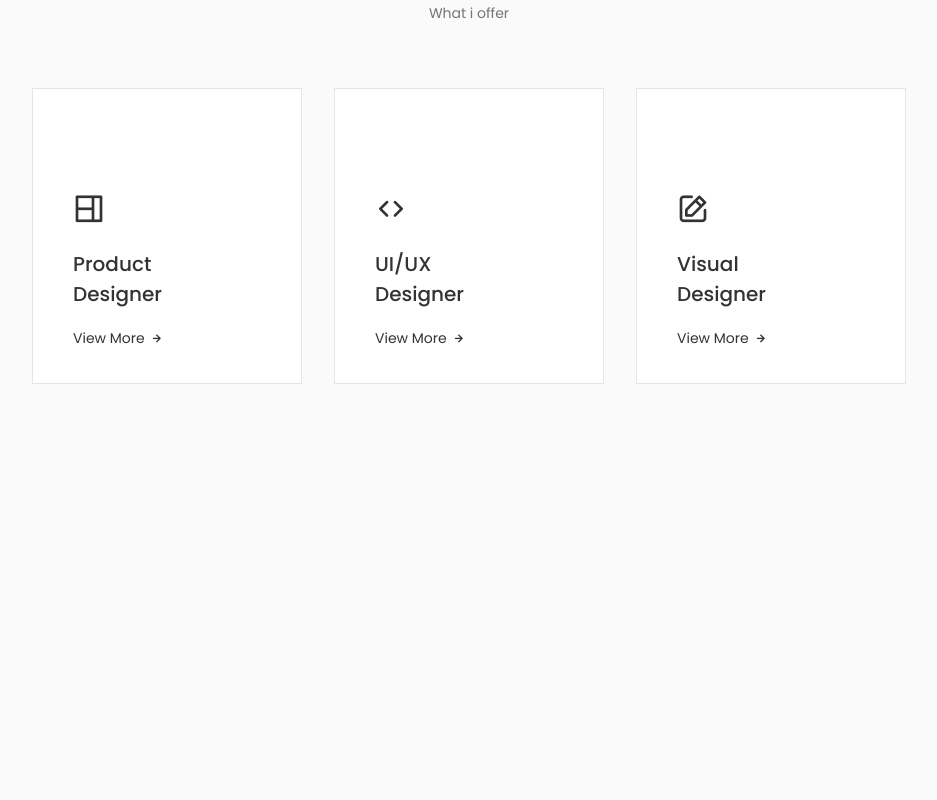
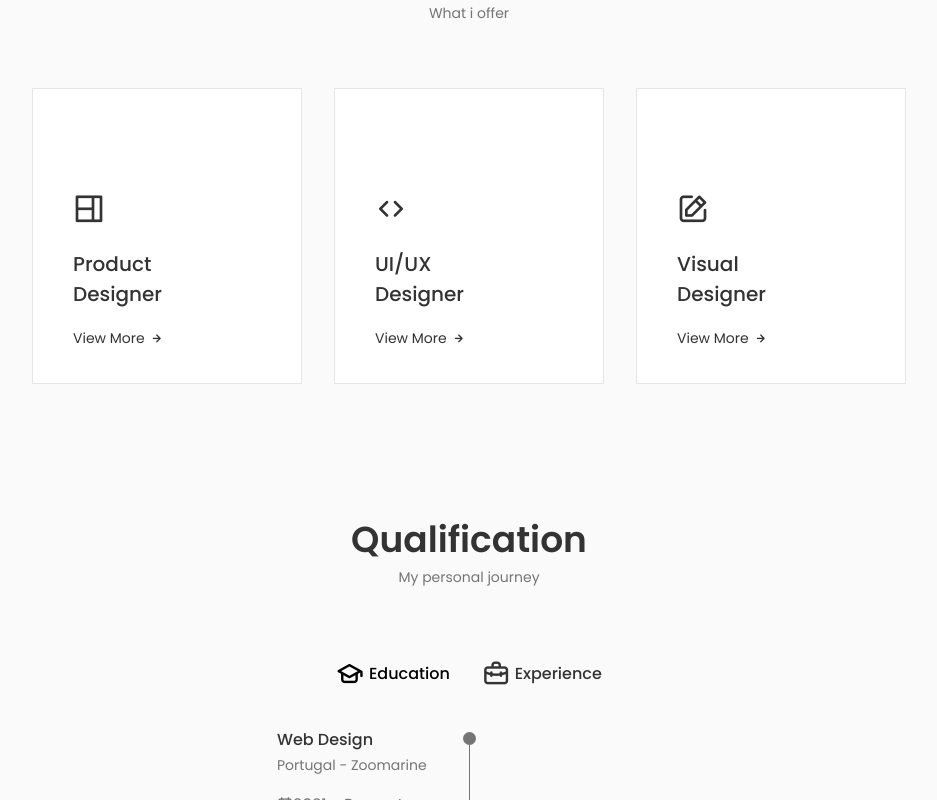
Before and after one commit to Estreia7/bruno-dev, a React (Create React App) app: page / in a window 1280 px wide. Shown: the part 2000-2800 px from the top of the page, without its empty margins (171-1108 px from the left). Before the commit the page ends 2416 px from the top, so only its background shows below. Built offline with nearby package versions, Linux system fonts and the light colour scheme.

Commit message:
Qualification

```diff
--- a/src/App.js
+++ b/src/App.js
@@ -5,6 +5,7 @@
 import About from './components/about/About';
 import Skills from './components/skills/Skills';
 import Services from './components/services/Services';
+import Qualification from './components/qualification/Qualification';
 
 
 function App() {
@@ -17,6 +18,7 @@
         <About />
         <Skills />
         <Services />
+        <Qualification />
       </main>
 
     </>
--- a/src/components/header/Header.jsx
+++ b/src/components/header/Header.jsx
@@ -1,7 +1,5 @@
-import React, { useState } from 'react'
-import "./header.css"
-
-
+import React, { useState } from "react";
+import "./header.css";
 
 const Header = () => {
   /* ========== Toggle Menu ============= */
@@ -10,55 +8,84 @@
   return (
     <header className="header">
       <nav className="nav nav container">
-                <a href="index.html" className="nav__logo">Bruno-dev</a>
+        <a href="index.html" className="nav__logo">
+          Bruno-dev
+        </a>
 
         <div className={Toggle ? "nav__menu show-menu" : "nav__menu"}>
           <ul className="nav__list grid">
             <li className="nav__item">
-                            <a href="#home" className="nav__link active-link">
+              <a
+                href="#home"
+                className="nav__link active-link"
+                onClick={() => showMenu(!Toggle)}
+              >
                 <i className="uil uil-estate nav__icon"></i>Home
               </a>
             </li>
 
             <li className="nav__item">
-                            <a href="#about" className="nav__link">
+              <a
+                href="#about"
+                className="nav__link"
+                onClick={() => showMenu(!Toggle)}
+              >
                 <i className="uil uil-user nav__icon"></i>About
               </a>
             </li>
 
             <li className="nav__item">
-                            <a href="#skills" className="nav__link">
+              <a
+                href="#skills"
+                className="nav__link"
+                onClick={() => showMenu(!Toggle)}
+              >
                 <i className="uil uil-file-alt nav__icon"></i>Skills
               </a>
             </li>
 
             <li className="nav__item">
-                            <a href="#services" className="nav__link">
+              <a
+                href="#services"
+                className="nav__link"
+                onClick={() => showMenu(!Toggle)}
+              >
                 <i className="uil uil-briefcase nav__icon"></i>Services
               </a>
             </li>
 
             <li className="nav__item">
-                            <a href="#portfolio" className="nav__link">
+              <a
+                href="#portfolio"
+                className="nav__link"
+                onClick={() => showMenu(!Toggle)}
+              >
                 <i className="uil uil-scenery nav__icon"></i>Portfolio
               </a>
             </li>
 
             <li className="nav__item">
-                            <a href="#contact" className="nav__link">
+              <a
+                href="#contact"
+                className="nav__link"
+                onClick={() => showMenu(!Toggle)}
+              >
                 <i className="uil uil-message nav__icon"></i>Contact
               </a>
             </li>
           </ul>
 
-                    <i className="uil uil-times nav__close" onClick={() => showMenu(!Toggle)}></i>
+          <i
+            className="uil uil-times nav__close"
+            onClick={() => showMenu(!Toggle)}
+          ></i>
         </div>
         <div className="nav__toggle" onClick={() => showMenu(!Toggle)}>
           <i className="uil uil-apps"></i>
         </div>
       </nav>
     </header>
-    )
-}
+  );
+};
 
-export default Header
+export default Header;
--- /dev/null
+++ b/src/components/qualification/Qualification.jsx
@@ -0,0 +1,189 @@
+import React, { useState } from "react";
+import "./qualification.css";
+
+const Qualification = () => {
+  const [toggleState, setToggleState] = useState(1);
+
+  const toggleTab = (index) => {
+    setToggleState(index);
+  };
+  return (
+    <section className="qualification section">
+      <h2 className="section__title">Qualification</h2>
+      <span className="section__subtitle">My personal journey</span>
+
+      <div className="qualification__container container">
+        <div className="qualification__tabs">
+          <div
+            className={
+              toggleState === 1
+                ? "qualification__button qualification__active button--flex"
+                : "qualification__button button--flex"
+            }
+            onClick={() => toggleTab(1)}
+          >
+            <i className="uil uil-graduation-cap qualification__icon"></i>
+            Education
+          </div>
+
+          <div
+            className={
+              toggleState === 2
+                ? "qualification__button qualification__active button--flex"
+                : "qualification__button button--flex"
+            }
+            onClick={() => toggleTab(2)}
+          >
+            <i className="uil uil-briefcase-alt qualification__icon"></i>
+            Experience
+          </div>
+        </div>
+
+        <div className="qualification__sections">
+          <div
+            className={
+              toggleState === 1
+                ? "qualification__content qualification__content-active"
+                : "qualification__content"
+            }
+          >
+            <div className="qualification__data">
+              <div>
+                <h3 className="qualification__title">Web Design</h3>
+                <span className="qualification__subtitle">
+                  Portugal - Zoomarine
+                </span>
+                <div className="qualification__calender">
+                  <i className="uil uil-calendar-alt"></i>2021 - Present
+                </div>
+              </div>
+
+              <div>
+                <span className="qualification__rounder"></span>
+                <span className="qualification__line"></span>
+              </div>
+            </div>
+
+            <div className="qualification__data">
+              <div></div>
+
+              <div>
+                <span className="qualification__rounder"></span>
+                <span className="qualification__line"></span>
+              </div>
+
+              <div>
+                <h3 className="qualification__title">Art Director</h3>
+                <span className="qualification__subtitle">
+                  Portugal - Zoomarine
+                </span>
+                <div className="qualification__calender">
+                  <i className="uil uil-calendar-alt"></i>2020 - 2021
+                </div>
+              </div>
+            </div>
+
+            <div className="qualification__data">
+              <div>
+                <h3 className="qualification__title">Web Development</h3>
+                <span className="qualification__subtitle">
+                  Portugal - Zoomarine
+                </span>
+                <div className="qualification__calender">
+                  <i className="uil uil-calendar-alt"></i>2018 - 2019
+                </div>
+              </div>
+
+              <div>
+                <span className="qualification__rounder"></span>
+                <span className="qualification__line"></span>
+              </div>
+            </div>
+
+            <div className="qualification__data">
+              <div></div>
+
+              <div>
+                <span className="qualification__rounder"></span>
+                <span className="qualification__line"></span>
+              </div>
+
+              <div>
+                <h3 className="qualification__title">UX Expert</h3>
+                <span className="qualification__subtitle">
+                  Portugal - Zoomarine
+                </span>
+                <div className="qualification__calender">
+                  <i className="uil uil-calendar-alt"></i>2017 - 2018
+                </div>
+              </div>
+            </div>
+          </div>
+
+          <div
+            className={
+              toggleState === 2
+                ? "qualification__content qualification__content-active"
+                : "qualification__content"
+            }
+          >
+            <div className="qualification__data">
+              <div>
+                <h3 className="qualification__title">Product Designer</h3>
+                <span className="qualification__subtitle">
+                  Microsoft - Portugal
+                </span>
+                <div className="qualification__calender">
+                  <i className="uil uil-calendar-alt"></i>2021 - Present
+                </div>
+              </div>
+
+              <div>
+                <span className="qualification__rounder"></span>
+                <span className="qualification__line"></span>
+              </div>
+            </div>
+
+            <div className="qualification__data">
+              <div></div>
+
+              <div>
+                <span className="qualification__rounder"></span>
+                <span className="qualification__line"></span>
+              </div>
+
+              <div>
+                <h3 className="qualification__title">UX Designer</h3>
+                <span className="qualification__subtitle">
+                  Apple Inc - Portugal
+                </span>
+                <div className="qualification__calender">
+                  <i className="uil uil-calendar-alt"></i>2020 - 2021
+                </div>
+              </div>
+            </div>
+
+            <div className="qualification__data">
+              <div>
+                <h3 className="qualification__title">Web Designer</h3>
+                <span className="qualification__subtitle">
+                  Figma - Portugal
+                </span>
+                <div className="qualification__calender">
+                  <i className="uil uil-calendar-alt"></i>2018 - 2019
+                </div>
+              </div>
+
+              <div>
+                <span className="qualification__rounder"></span>
+                <span className="qualification__line"></span>
+              </div>
+            </div>
+          </div>
+        </div>
+      </div>
+    </section>
+  );
+};
+
+export default Qualification;
--- /dev/null
+++ b/src/components/qualification/qualification.css
@@ -0,0 +1,115 @@
+.qualification__container{
+    max-width: 768px;
+}
+
+.qualification__tabs {
+    display: flex;
+    justify-content: center;
+    margin-bottom: var(--mb-2);
+}
+
+.qualification__button{
+    font-size: var(--h3-mfont-size);
+    font-weight: var(--font-medium);
+    color: var(--title-color);
+    margin: 0 var(--mb-1);
+    cursor: pointer;
+}
+
+.qualification__button:hover{
+    color: var(--title-color-dark);
+}
+
+.qualification__icon{
+    font-size: 1.8rem;
+    margin-right: var(--mb-0-25);
+}
+
+.qualification__active{
+    color: var(--title-color-dark);
+}
+
+.qualification__sections{
+    display: grid;
+    grid-template-columns: 0.5fr;
+    justify-content: center;
+}
+
+.qualification__content{
+    display: none;
+}
+
+.qualification__content-active{
+    display: block;
+}
+
+.qualification__data{
+    display: grid;
+    grid-template-columns: 1fr max-content 1fr;
+    column-gap: 1.5rem;
+}
+
+.qualification__title{
+    font-size: var(--normal-font-size);
+    font-weight: var(--font-medium);
+}
+
+.qualification__subtitle{
+    display: inline-block;
+    font-size: var(--small-font-size);
+    margin-bottom: var(--mb-1);
+}
+
+.qualification__calendar{
+    font-size: var(--small-font-size);
+}
+
+.qualification__rounder{
+    display: inline-block;
+    width: 13px;
+    height: 13px;
+    background-color: var(--text-color);
+    border-radius: 50%;
+}
+
+.qualification__line{
+    display: block;
+    width: 1px;
+    height: 100%;
+    background-color: var(--text-color);
+    transform: translate(6px, -7px);
+}
+
+/*=============== BREAKPOINTS ===============*/
+/* For large devices */
+@media screen and (max-width: 992px) {
+    .qualification__container{
+        margin-left: auto;
+        margin-right: auto;
+    }
+  }
+
+  /* For medium devices */
+  @media screen and (max-width: 768px) {
+   .qualification__container{
+    margin-left: var(--mb-1-5);
+    margin-right: var(--mb-1-5);
+   }
+  }
+
+  @media screen and (max-width: 576px) {
+    .qualification__sections{
+        grid-template-columns: initial;
+    }
+
+    .qualification__button{
+        margin: 0 var(--mb-0-75);
+    }
+  }
+
+  /* For small devices */
+  @media screen and (max-width: 350px) {
+    .qualification__data {
+        gap: 0.5rem;
+    }
+  }
```
Lines whose indentation alone changed are shown as unchanged.
